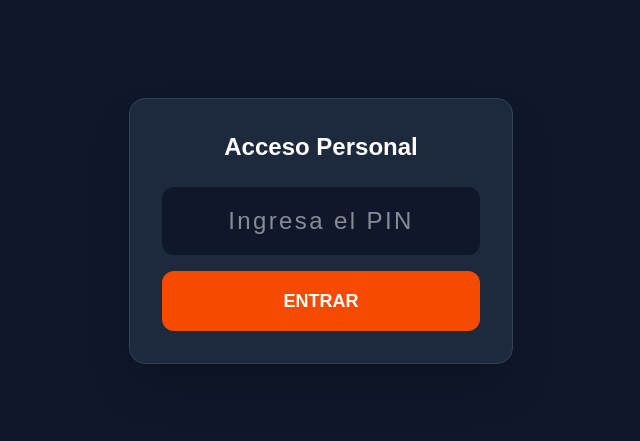
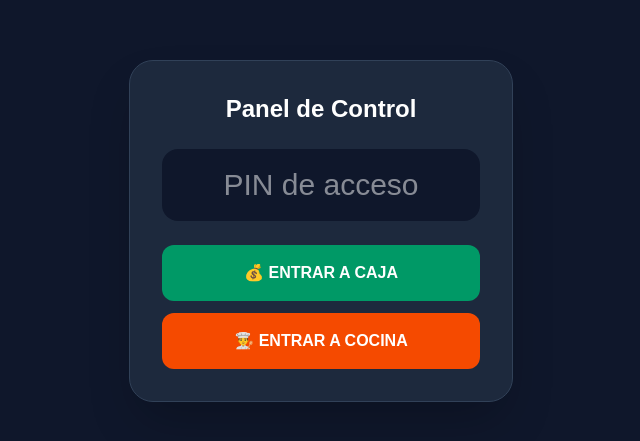
Before and after one commit to randallarauzcubilla/hotel-sistema2, a Next.js app: page /login in a window 1280 px wide. Shown: the part 169-610 px from the top of the page, without its empty margins (319-959 px from the left). Built offline with nearby package versions, Linux system fonts and the light colour scheme.

Commit message:
Se soluciono problema de login e imagen de papas.

```diff
--- a/app/login/page.tsx
+++ b/app/login/page.tsx
@@ -6,32 +6,43 @@ export default function LoginPage() {
   const [pin, setPin] = useState('')
   const router = useRouter()
 
-  const verificar = () => {
-    if (pin === '1234') { // <--- AQUÍ pones tu contraseña
+  const verificar = (destino: string) => {
+    if (pin === '1234') {
       localStorage.setItem('auth_hotel', 'true')
-      router.push('/cocina')
+      router.push(destino) // <--- Ahora viaja a donde tú le des clic
     } else {
       alert('PIN Incorrecto ❌')
     }
   }
 
   return (
-    <div className="min-h-screen bg-slate-900 flex items-center justify-center p-4">
-      <div className="bg-slate-800 p-8 rounded-2xl shadow-2xl w-full max-auto max-w-sm border border-slate-700">
-        <h2 className="text-2xl font-bold text-white mb-6 text-center">Acceso Personal</h2>
+    <div className="min-h-screen bg-slate-900 flex items-center justify-center p-4 text-white">
+      <div className="bg-slate-800 p-8 rounded-3xl shadow-2xl w-full max-w-sm border border-slate-700">
+        <h2 className="text-2xl font-bold mb-6 text-center">Panel de Control</h2>
+
         <input
           type="password"
-          placeholder="Ingresa el PIN"
-          className="w-full p-4 rounded-xl bg-slate-900 text-white text-center text-2xl tracking-widest mb-4 outline-none border-2 border-transparent focus:border-orange-500"
+          placeholder="PIN de acceso"
+          className="w-full p-4 rounded-2xl bg-slate-900 text-center text-3xl mb-6 outline-none border-2 border-transparent focus:border-orange-500"
           value={pin}
           onChange={(e) => setPin(e.target.value)}
         />
-        <button
-          onClick={verificar}
-          className="w-full bg-orange-600 text-white p-4 rounded-xl font-bold text-lg hover:bg-orange-500 transition-all"
-        >
-          ENTRAR
-        </button>
+
+        <div className="grid gap-3">
+          <button
+            onClick={() => verificar('/caja')}
+            className="w-full bg-emerald-600 p-4 rounded-xl font-bold hover:bg-emerald-500 transition-all"
+          >
+            💰 ENTRAR A CAJA
+          </button>
+
+          <button
+            onClick={() => verificar('/cocina')}
+            className="w-full bg-orange-600 p-4 rounded-xl font-bold hover:bg-orange-500 transition-all"
+          >
+            👨‍🍳 ENTRAR A COCINA
+          </button>
+        </div>
       </div>
     </div>
   )
--- a/app/page.tsx
+++ b/app/page.tsx
@@ -21,7 +21,7 @@ const PRODUCTOS: Producto[] = [
     id: 2,
     nombre: "Papas Grandes",
     precio: 3.00,
-    emoji: "https://images.unsplash.com/photo-1573010334382-02942823d529?w=500&q=80"
+    emoji: "https://images.unsplash.com/photo-1518013431117-eb1465fa5752?w=500&q=80"
   },
   {
     id: 3,
```
